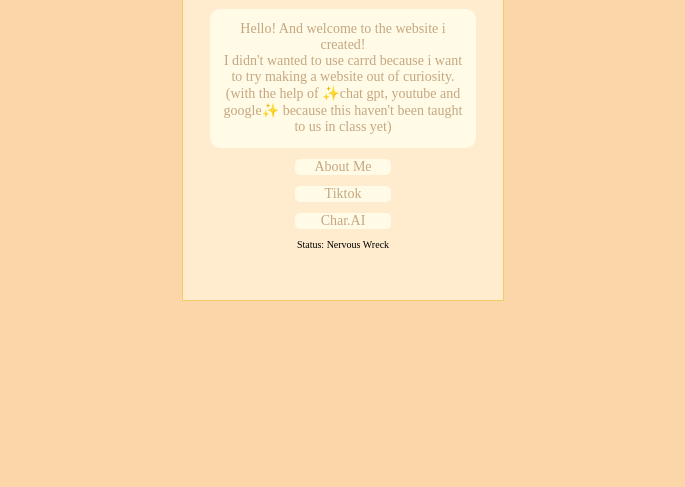
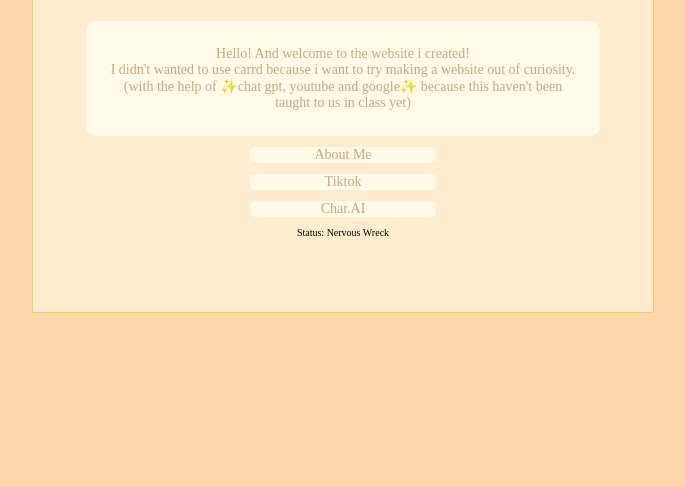
Before and after one commit to Clovette02/Clovette_CharAi.com, a plain HTML site: page index.html in a window 1280 px wide. Shown: the part 313-800 px from the top of the page, without its empty margins (297-982 px from the left). Drawn offline with Linux system fonts and the light colour scheme.

Commit message:
Update stylesheet.css

```diff
--- a/stylesheet.css
+++ b/stylesheet.css
@@ -80,3 +80,71 @@ body {
     padding: 4%; /*this kinda puts a space-like barrier around the text*/
     word-wrap: break-word; /*this keeps the text from crossin over the texbox*/
 }
+
+/*for pc*/
+
+@media (min-width: 1024px){
+    body {
+        display: flex;
+        align-items: center;
+        justify-content: center;
+        background-size: 20px 20px;
+        padding-block: 4%;
+        overflow: hidden;
+    }
+    .container {
+        display: flex;
+        align-items: center;
+        justify-content: center;
+        flex-direction: column; /* stack items vertically */
+        text-align: center; /* center text inside the container */
+        overflow-y: auto;
+    }
+    .text {
+        font-size: 20px;
+        text-align: center;
+    }
+    .cube {
+        background-color: blanchedalmond;
+        width: 620px; /* adjust the width to my liking */
+        height: 400px;
+        border: 1px solid #f0ca59e6;
+        padding-block: 4%;
+        align-content: center;
+        overflow: auto; /*this is used to keep h2 titles in html from disappearing*/
+    }
+    .cube::-webkit-scrollbar {
+        width: 5px; /* Narrow scrollbar width */
+    }
+    .buttons{
+        font-size: 140%;
+        text-decoration: none;
+        text-align: center;
+        background-color:rgb(255, 251, 230);
+        color:rgb(197, 167, 130);
+        width: 30%;
+        height: 20%;
+        border-radius: 5px;
+        display: inline-block; /* Makes the anchor behave like a button */
+        margin: 5;
+    }
+    .parahraph{
+        font-size: 10px;
+        margin: 5;
+        text-align: center;
+
+    }
+    .textbox{
+        text-decoration:none;
+        font-size: 140%;
+        background-color:rgb(255, 251, 230);
+        color: rgb(197, 167, 130);
+        width: 75%;
+        height: 1000%;
+        border-radius: 10px;
+        display: block;
+        margin: auto;
+        padding: 4%; /*this kinda puts a space-like barrier around the text*/
+        word-wrap: break-word; /*this keeps the text from crossin over the texbox*/
+    }
+}
```
